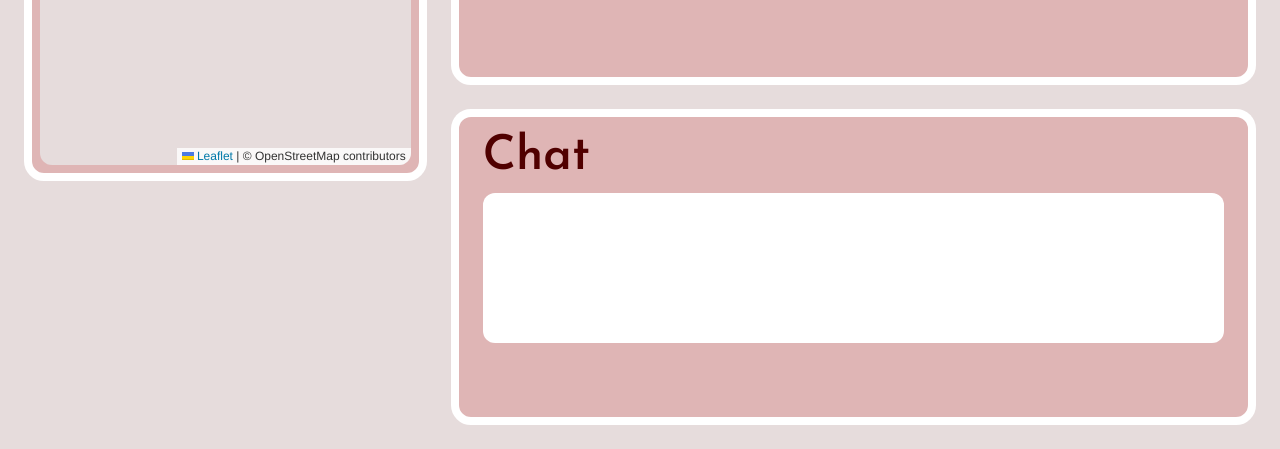
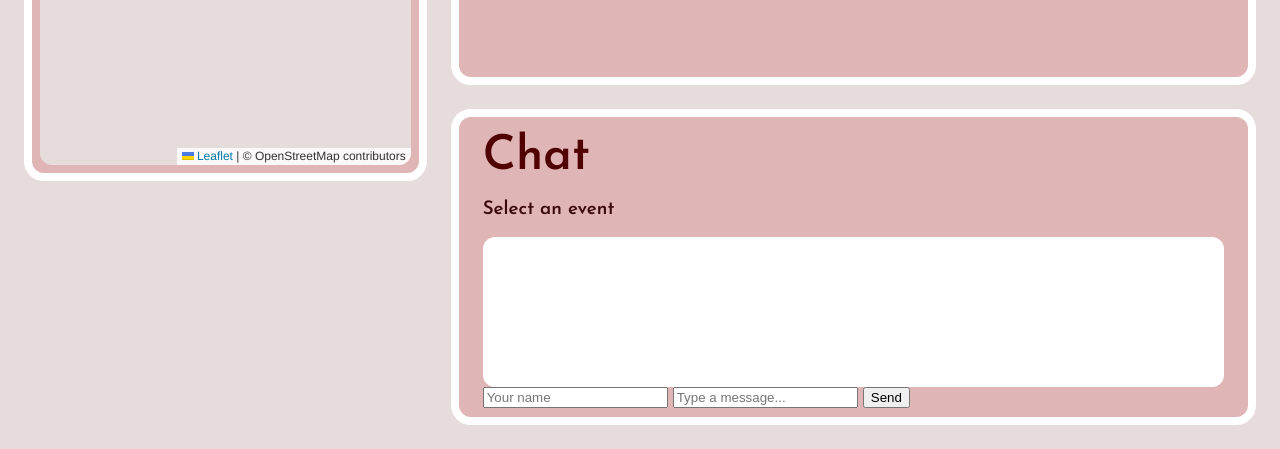
Before and after one commit to kaavg07/howdyhack, a website with bundled scripts: page index.html in a window 1280 px wide. Shown: the part 647-1096 px from the top of the page. Built offline with nearby package versions, Linux system fonts and the light colour scheme; no server answers.

Commit message:
Update HTML for Phase 8 chat

```diff
--- a/index.html
+++ b/index.html
@@ -74,10 +74,33 @@
 
       </div>
 
-      <section class="panel" id="chat">
-        <h2>Chat</h2>
-        <div class="chat-box" id="chat-box"></div>
-      </section>
+
+<section class="panel" id="chat">
+  <h2>Chat</h2>
+
+  <h3 id="chat-event-name">Select an event</h3>
+
+  <div class="chat-box" id="chat-box"></div>
+
+  <div class="chat-input-area">
+    <input
+      type="text"
+      id="chat-name"
+      placeholder="Your name"
+      maxlength="40"
+    >
+
+    <input
+      type="text"
+      id="chat-message"
+      placeholder="Type a message..."
+      maxlength="500"
+    >
+
+    <button id="chat-send">Send</button>
+  </div>
+</section>
+
 
     </div>
 
```
